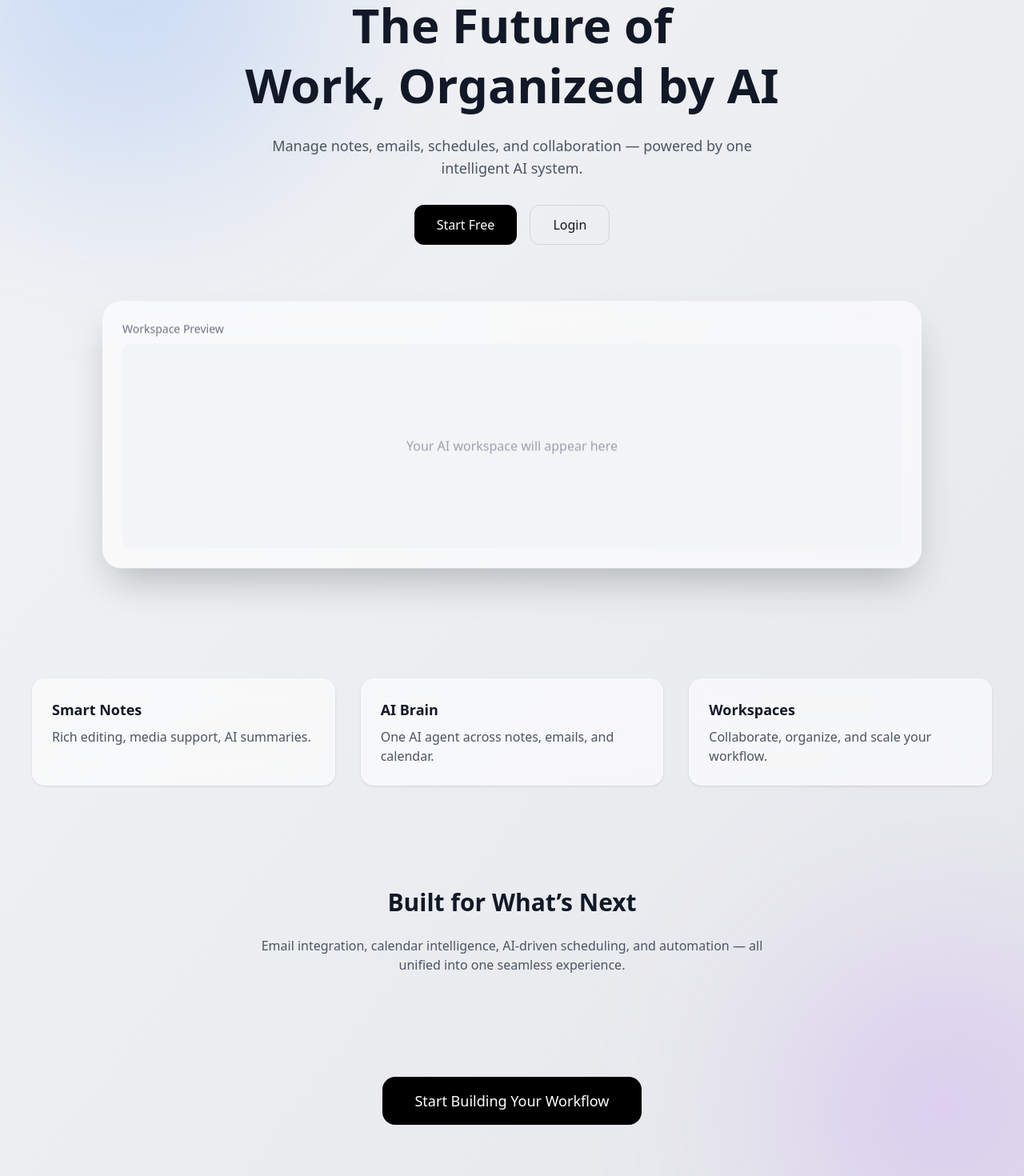
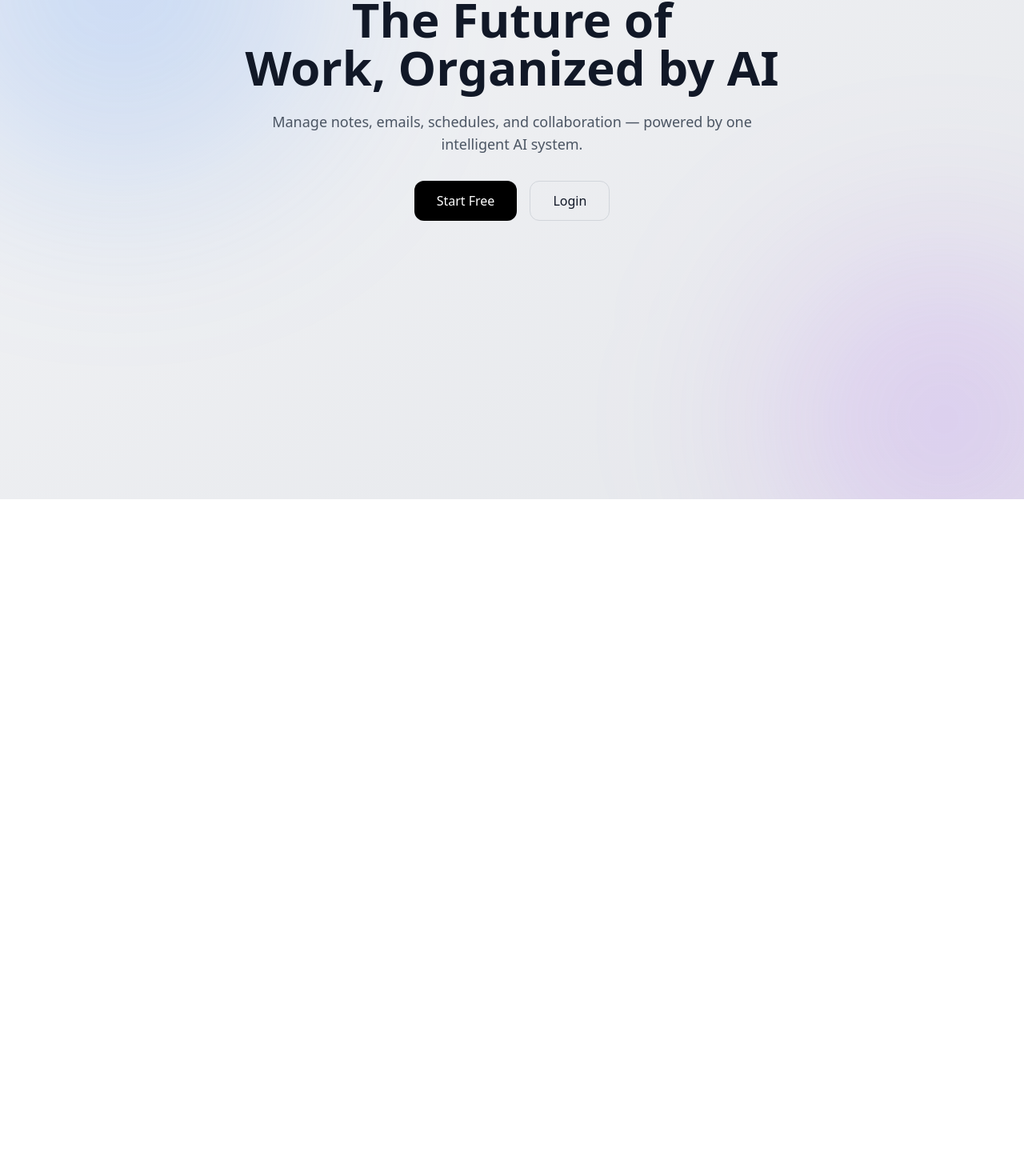
Before and after one commit to musxsid/simplynotes, a React app in the folder frontend/: page / in a window 1280 px wide. Shown: the part 176-1646 px from the top of the page at 80% size. After the commit the page ends 800 px from the top, so only its background shows below. Built offline with nearby package versions, Linux system fonts and the light colour scheme; the HTML template or start-up script is replaced by a standard one.

Commit message:
Fix protected route redirect issue

```diff
--- a/frontend/src/components/layout/Sidebar.jsx
+++ b/frontend/src/components/layout/Sidebar.jsx
@@ -13,7 +13,8 @@ const Sidebar = () => {
 
   return (
     <div className="h-screen w-64 fixed left-0 top-0 flex flex-col
-    bg-gray-900 dark:bg-gray-950
+   bg-gray-900/80 backdrop-blur-xl
+border-r border-gray-800 dark:bg-gray-950
     text-gray-100
     border-r border-gray-800 p-5">
 
--- a/frontend/src/components/notes/NoteCard.jsx
+++ b/frontend/src/components/notes/NoteCard.jsx
@@ -10,7 +10,9 @@ const NoteCard = ({ note, onDelete, onEdit }) => {
       whileHover={{ y: -4, scale: 1.01, transition: { duration: 0.12 } }}
       whileTap={{ scale: 0.97 }}
       className="
-        bg-white dark:bg-gray-800
+       backdrop-blur-xl bg-white/70 dark:bg-gray-800/70
+border border-white/20 dark:border-gray-700
+shadow-xl
         text-gray-800 dark:text-gray-200
         rounded-2xl p-5
         border border-gray-200 dark:border-gray-700
--- a/frontend/src/pages/DashboardPage.jsx
+++ b/frontend/src/pages/DashboardPage.jsx
@@ -117,7 +117,8 @@ function DashboardPage() {
   };
 
   return (
-    <div className="p-8 w-full bg-gray-100 dark:bg-gray-900 min-h-screen transition-colors">
+    <div className="p-8 w-full bg-gradient-to-br from-gray-100 to-gray-200
+dark:from-gray-900 dark:to-black min-h-screen transition-colors">
 
       {/* HEADER */}
       <div className="flex flex-col md:flex-row md:justify-between md:items-center gap-5 mb-8">
--- a/frontend/src/pages/HomePage.jsx
+++ b/frontend/src/pages/HomePage.jsx
@@ -10,18 +10,20 @@ function HomePage() {
     dark:from-gray-900 dark:to-black
     text-gray-900 dark:text-white">
 
-      {/* 🔥 BACKGROUND GLOW */}
+      {/* Glow */}
       <div className="absolute w-[500px] h-[500px] bg-blue-500/20 blur-[120px] top-[-100px] left-[-100px] rounded-full"></div>
       <div className="absolute w-[400px] h-[400px] bg-purple-500/20 blur-[120px] bottom-[-100px] right-[-100px] rounded-full"></div>
 
-      {/* NAVBAR */}
+      {/* Navbar */}
       <div className="flex justify-between items-center px-10 py-6 relative z-10">
-        <h1 className="text-xl font-semibold tracking-tight">SimplyNotes</h1>
+        <h1 className="text-xl font-semibold">SimplyNotes</h1>
 
         <div className="flex gap-4">
           <button
             onClick={() => navigate("/login")}
-            className="px-4 py-2 rounded-lg border border-gray-300 dark:border-gray-600 hover:bg-gray-200 dark:hover:bg-gray-800 transition"
+            className="px-4 py-2 rounded-lg border
+            border-gray-300 dark:border-gray-600
+            hover:bg-gray-200 dark:hover:bg-gray-800 transition"
           >
             Login
           </button>
@@ -35,36 +37,25 @@ function HomePage() {
         </div>
       </div>
 
-      {/* HERO */}
+      {/* Hero */}
       <div className="flex flex-col items-center text-center mt-20 px-6 relative z-10">
 
         <motion.h1
           initial={{ opacity: 0, y: 40 }}
           animate={{ opacity: 1, y: 0 }}
-          transition={{ duration: 0.6 }}
-          className="text-6xl font-bold leading-tight mb-6"
+          className="text-6xl font-bold mb-6"
         >
           The Future of <br /> Work, Organized by AI
         </motion.h1>
 
-        <motion.p
-          initial={{ opacity: 0 }}
-          animate={{ opacity: 1 }}
-          transition={{ delay: 0.3 }}
-          className="max-w-2xl text-lg text-gray-600 dark:text-gray-300 mb-8"
-        >
+        <p className="max-w-2xl text-lg text-gray-600 dark:text-gray-300 mb-8">
           Manage notes, emails, schedules, and collaboration — powered by one intelligent AI system.
-        </motion.p>
+        </p>
 
-        <motion.div
-          initial={{ opacity: 0, y: 20 }}
-          animate={{ opacity: 1, y: 0 }}
-          transition={{ delay: 0.5 }}
-          className="flex gap-4"
-        >
+        <div className="flex gap-4">
           <button
             onClick={() => navigate("/signup")}
-            className="bg-black text-white px-7 py-3 rounded-xl hover:bg-gray-800 transition active:scale-95"
+            className="bg-black text-white px-7 py-3 rounded-xl hover:bg-gray-800"
           >
             Start Free
           </button>
@@ -75,81 +66,7 @@ function HomePage() {
           >
             Login
           </button>
-        </motion.div>
-      </div>
-
-      {/* FLOATING MOCK UI */}
-      <motion.div
-        animate={{ y: [0, -10, 0] }}
-        transition={{ repeat: Infinity, duration: 4 }}
-        className="mt-20 flex justify-center px-6 relative z-10"
-      >
-        <div className="w-full max-w-5xl backdrop-blur-xl bg-white/60 dark:bg-gray-800/60 border border-white/20 dark:border-gray-700 rounded-3xl shadow-2xl p-6">
-
-          <div className="text-sm text-gray-500 mb-2">
-            Workspace Preview
-          </div>
-
-          <div className="bg-gray-100 dark:bg-gray-700 h-64 rounded-xl flex items-center justify-center">
-            <span className="text-gray-400">
-              Your AI workspace will appear here
-            </span>
-          </div>
-
         </div>
-      </motion.div>
-
-      {/* FEATURES */}
-      <div className="mt-32 px-10 grid md:grid-cols-3 gap-8 relative z-10">
-
-        {[
-          {
-            title: "Smart Notes",
-            desc: "Rich editing, media support, AI summaries."
-          },
-          {
-            title: "AI Brain",
-            desc: "One AI agent across notes, emails, and calendar."
-          },
-          {
-            title: "Workspaces",
-            desc: "Collaborate, organize, and scale your workflow."
-          },
-        ].map((item, i) => (
-          <motion.div
-            key={i}
-            whileHover={{ y: -8 }}
-            className="p-6 backdrop-blur-xl bg-white/60 dark:bg-gray-800/60 border border-white/20 dark:border-gray-700 rounded-2xl shadow"
-          >
-            <h3 className="font-semibold text-lg mb-2">{item.title}</h3>
-            <p className="text-gray-600 dark:text-gray-400">
-              {item.desc}
-            </p>
-          </motion.div>
-        ))}
-
-      </div>
-
-      {/* FUTURE VISION */}
-      <div className="mt-32 text-center px-6 relative z-10">
-        <h2 className="text-3xl font-semibold mb-6">
-          Built for What’s Next
-        </h2>
-
-        <p className="max-w-2xl mx-auto text-gray-600 dark:text-gray-300">
-          Email integration, calendar intelligence, AI-driven scheduling, and
-          automation — all unified into one seamless experience.
-        </p>
-      </div>
-
-      {/* CTA */}
-      <div className="mt-32 mb-20 text-center relative z-10">
-        <button
-          onClick={() => navigate("/signup")}
-          className="bg-black text-white px-10 py-4 rounded-2xl text-lg hover:bg-gray-800 transition active:scale-95"
-        >
-          Start Building Your Workflow
-        </button>
       </div>
 
     </div>
--- a/frontend/src/routes/ProtectedRoute.jsx
+++ b/frontend/src/routes/ProtectedRoute.jsx
@@ -3,8 +3,9 @@ import { Navigate } from "react-router-dom";
 function ProtectedRoute({ children }) {
   const token = localStorage.getItem("token");
 
+  // 🚨 If no token → block access
   if (!token) {
-    return <Navigate to="/" />;
+    return <Navigate to="/login" replace />;
   }
 
   return children;
```
Also changed, not shown: frontend/src/pages/LoginPage.jsx (+37 -23 lines), frontend/src/pages/SignupPage.jsx (+33 -21 lines).
